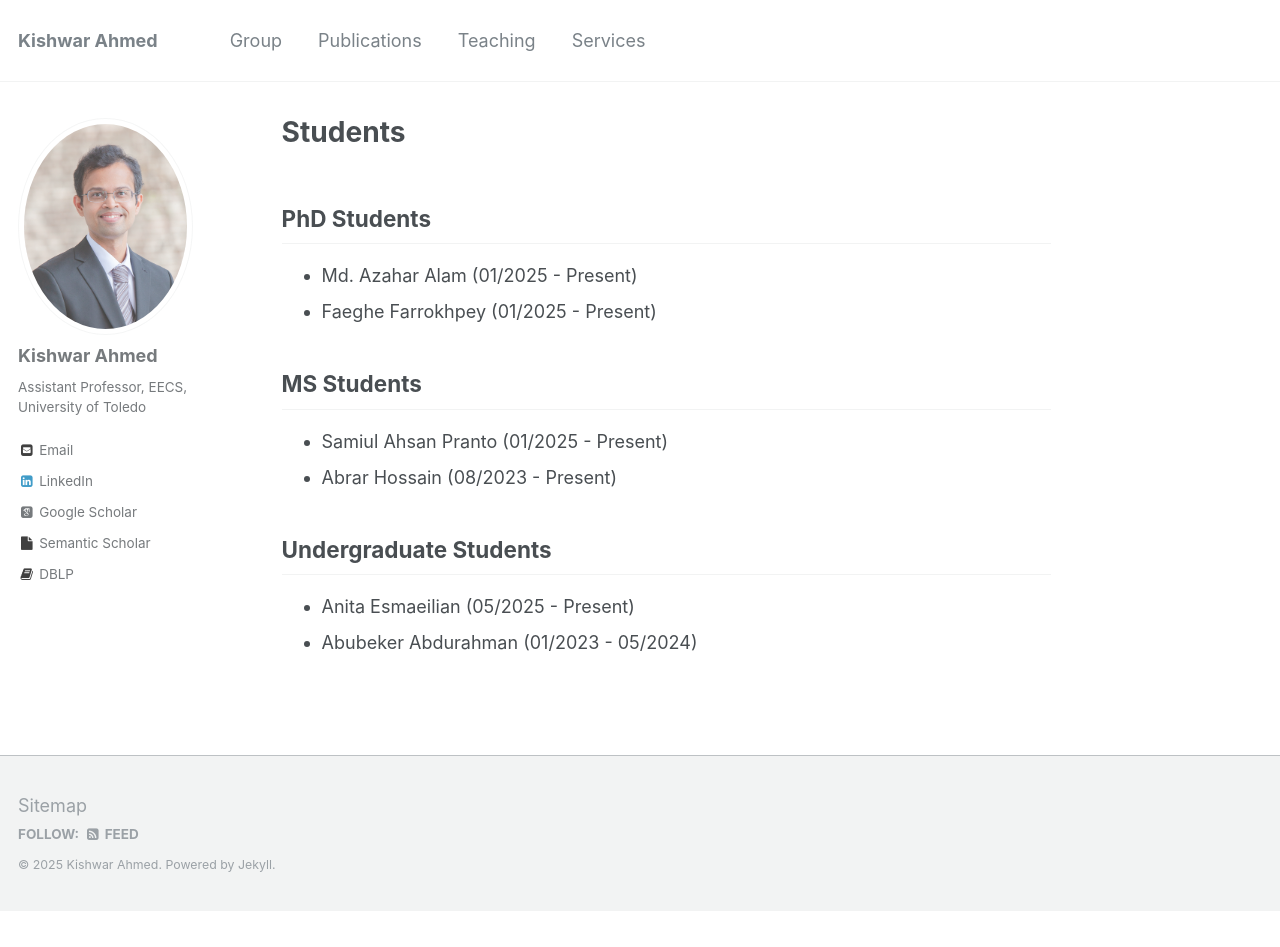
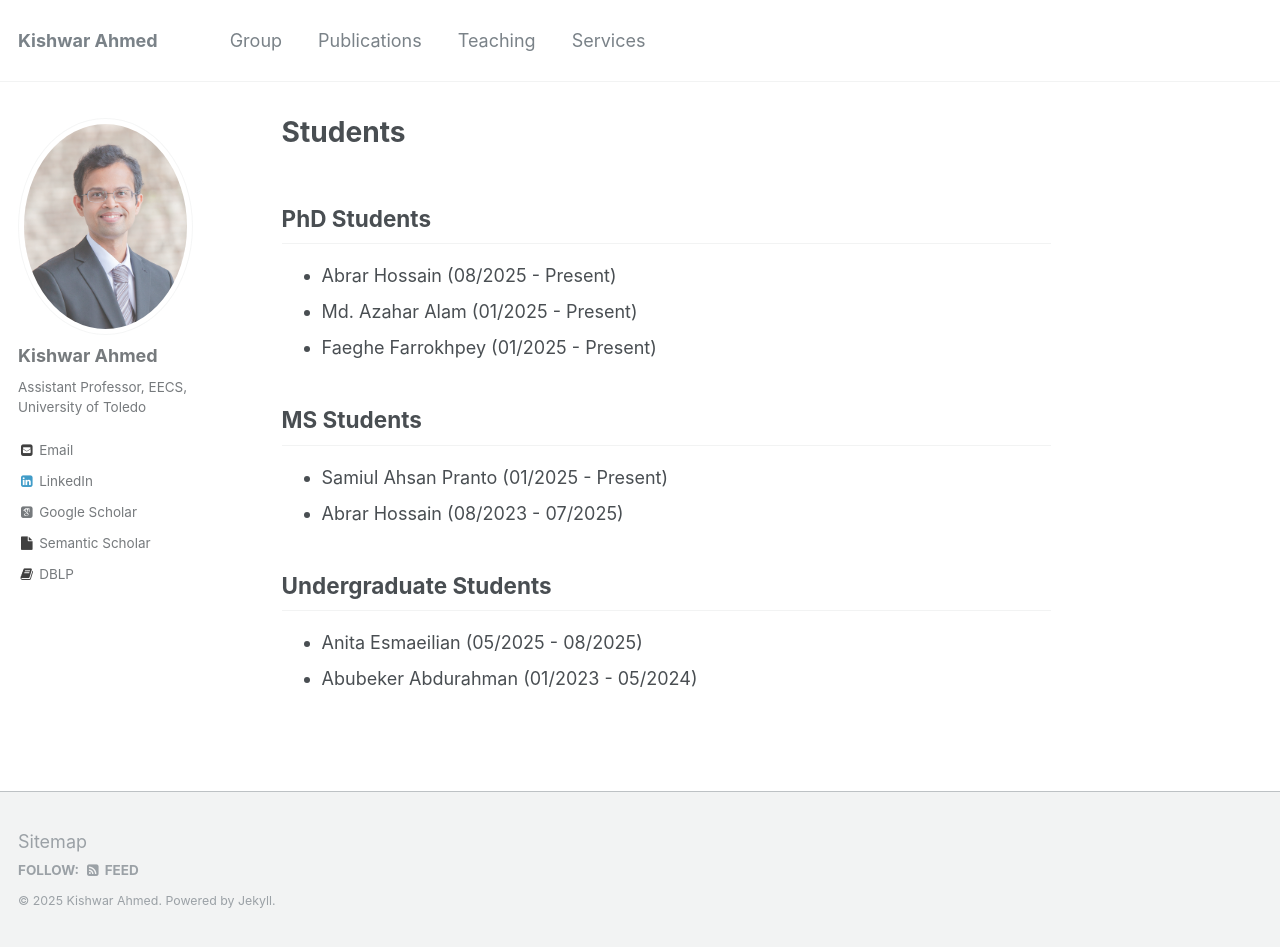
Before and after one commit to kishwarbd/kishwarbd.github.io, a Jekyll site: the page built from _pages/group.md, in a window 1280 px wide and 947 px high. Built offline with Jekyll 4.4.1, drawn with Linux system fonts in a browser that asks for light colours; some web fonts are replaced.

Commit message:
Update group.md

```diff
--- a/_pages/group.md
+++ b/_pages/group.md
@@ -5,13 +5,14 @@ author_profile: true
 ---
 
 ## PhD Students
+* Abrar Hossain (08/2025 - Present)
 * Md. Azahar Alam (01/2025 - Present)
 * Faeghe Farrokhpey (01/2025 - Present)
 
 ## MS Students
 * Samiul Ahsan Pranto (01/2025 - Present)
-* Abrar Hossain (08/2023 - Present)
+* Abrar Hossain (08/2023 - 07/2025)
 
 ## Undergraduate Students
-* Anita Esmaeilian (05/2025 - Present)
+* Anita Esmaeilian (05/2025 - 08/2025)
 * Abubeker Abdurahman (01/2023 - 05/2024)
```
